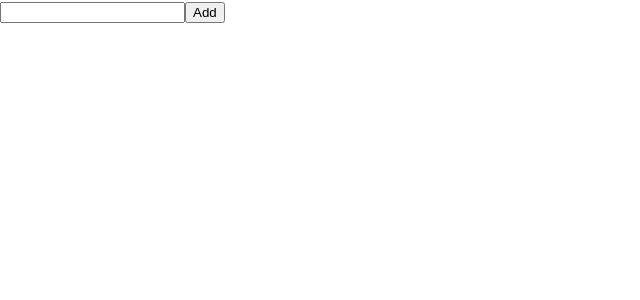
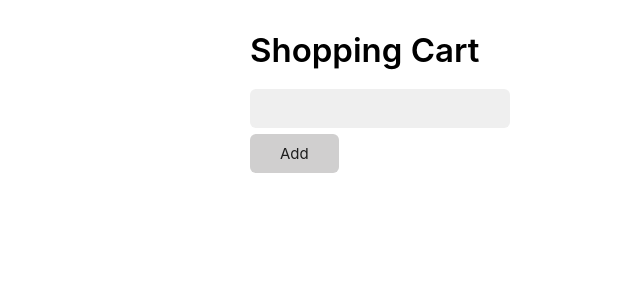
Before and after one commit to binary-idiot/grocerypal, a Vue app: page / in a window 1280 px wide. Shown: the top 300 px of the page, without its empty margins (0-640 px from the left). Built offline with nearby package versions, Linux system fonts and the light colour scheme.

Commit message:
Feat: Add default stylesheet

```diff
--- a/index.html
+++ b/index.html
@@ -3,8 +3,9 @@
   <head>
     <meta charset="UTF-8" />
     <link rel="icon" href="/favicon.ico" />
+    <link rel="stylesheet" href="https://cdn.jsdelivr.net/npm/water.css@2/out/water.css">
     <meta name="viewport" content="width=device-width, initial-scale=1.0" />
-    <title>Vite App</title>
+    <title>Shopping Cart</title>
   </head>
   <body>
     <div id="app"></div>
--- a/src/views/Home.vue
+++ b/src/views/Home.vue
@@ -1,4 +1,5 @@
 <template>
+	<h1>Shopping Cart</h1>
 	<ul>
 		<li v-for="item in list">
 			{{ item.name }}
```
